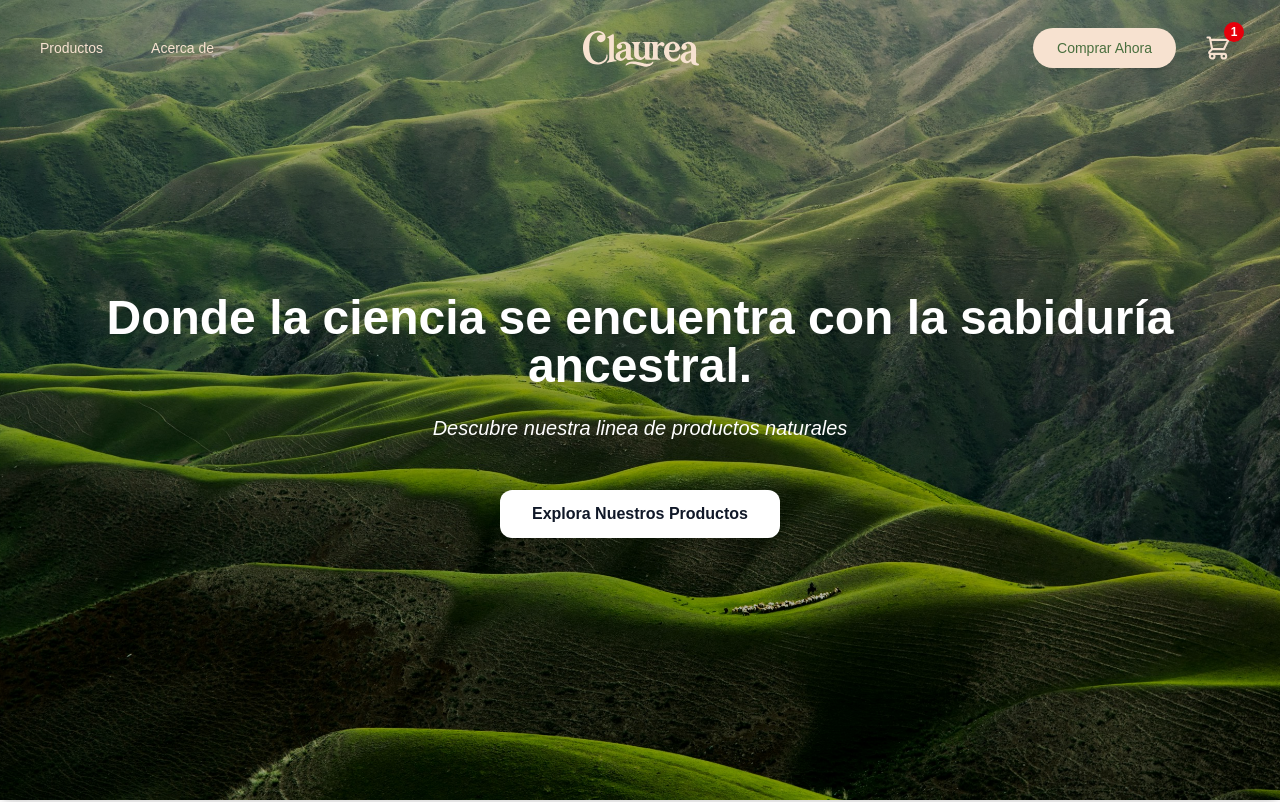
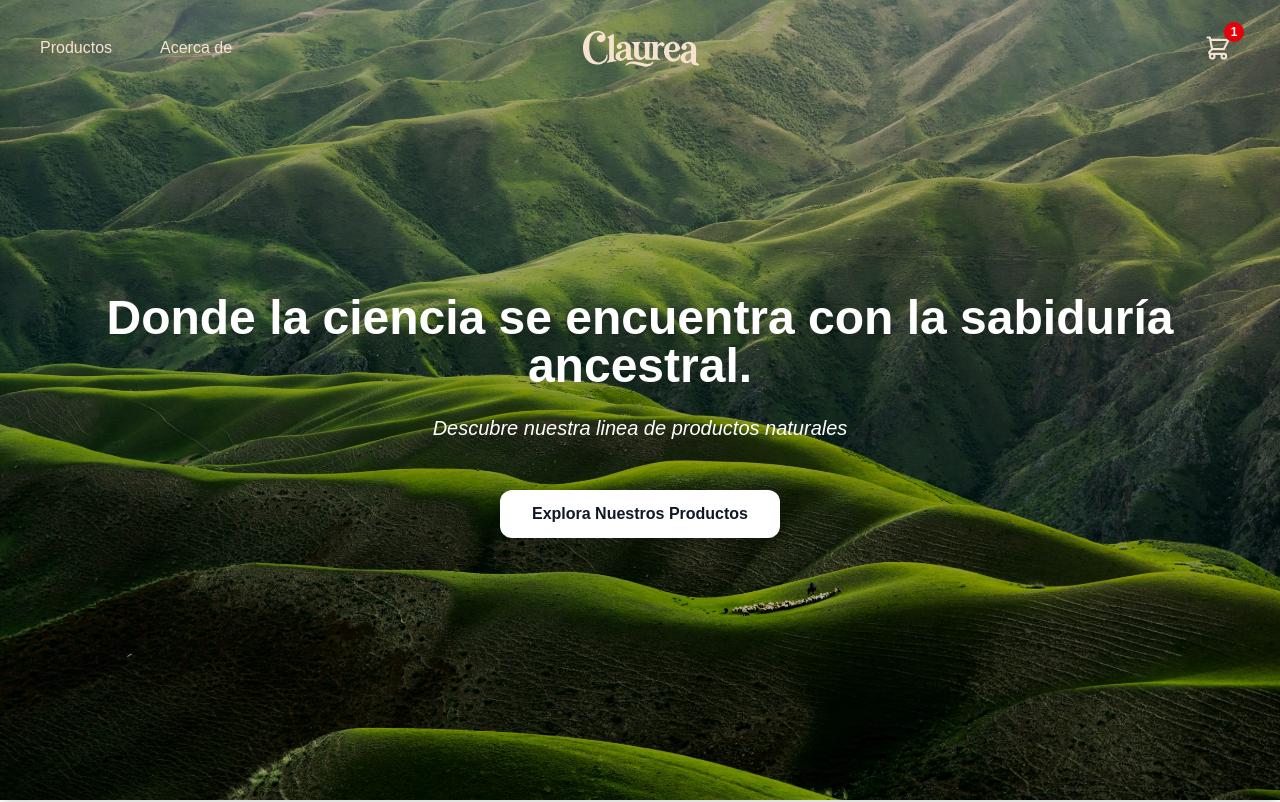
Before and after one commit to alancueva/labsClaurea, a Next.js app: page / in a window 1280 px wide. Shown: the top 802 px of the page. Built offline with nearby package versions, Linux system fonts and the light colour scheme.

Commit message:
cambio en el accedo de items con un array para mejor accion a los items

```diff
--- a/src/components/navbar2.tsx
+++ b/src/components/navbar2.tsx
@@ -18,7 +18,10 @@ export default function Navbar() {
     return () => window.removeEventListener('scroll', handleScroll);
   }, []);
 
-  const itemsIzquierdos = ['Productos', 'Acerca de'];
+  const itemsIzquierdos = [
+    {href:"/page/productos", nombre:"Productos"},
+    {href:"/page/acerca-de", nombre:"Acerca de"}
+  ];
 
 
   return (
@@ -40,18 +43,18 @@ export default function Navbar() {
             {/* Izquierda: Links de navegación para desktop */}
             <div className="flex-1 flex justify-start items-center">
             {/* Links izquierda – solo desktop */}
-            <div className="hidden lg:flex items-center space-x-12 text-sm font-medium">
-              {itemsIzquierdos.map((item) => (
+            <div className="hidden lg:flex items-center space-x-12 text-md font-medium">
+              {itemsIzquierdos.map((item, index) => (
                 <a
-                  key={item}
-                  href={`#${item.toLowerCase()}`}
+                  key={index}
+                  href={item.href}
                   className={`transition-all duration-300 hover:font-semibold ${
                     isScrolled
                       ? 'text-gray-800 hover:text-[#496F3E]'
                       : 'text-[#F7E2D0] hover:text-white drop-shadow-lg'
                   }`}
                 >
-                  {item}
+                  {item.nombre}
                 </a>
               ))}
             </div>
@@ -100,7 +103,7 @@ export default function Navbar() {
             {/* Derecha: Botones y menú */}
             <div className="flex-1 flex justify-end items-center space-x-2 md:space-x-5">
 
-              <Link href="/page/productos" className="hidden lg:block">
+              {/* <Link href="/page/productos" className="hidden lg:block">
                 <motion.button
                   whileHover={{ scale: 1.05 }}
                   whileTap={{ scale: 0.95 }}
@@ -112,7 +115,7 @@ export default function Navbar() {
                 >
                   Comprar Ahora
                 </motion.button>
-              </Link>
+              </Link> */}
               {/* Carrito */}
               <button className="relative p-2">
                 <svg
@@ -151,24 +154,24 @@ export default function Navbar() {
               className="lg:hidden fixed inset-x-0 top-20 bg-white/98 backdrop-blur-xl shadow-2xl border-t border-gray-100"
             >
               <div className="px-8 py-14 space-y-10 text-center">
-                {itemsIzquierdos.map((item) => (
+                {itemsIzquierdos.map((item, index) => (
                   <a
-                    key={item}
-                    href={`#${item.toLowerCase()}`}
+                    key={index}
+                    href={item.href}
                     onClick={() => setIsMobileMenuOpen(false)}
                     className="block text-2xl font-light tracking-wider text-gray-800 hover:text-[#496F3E] transition"
                   >
-                    {item}
+                    {item.nombre}
                   </a>
                 ))}
-                <Link href="/page/productos" className="block mt-12">
+                {/* <Link href="/page/productos" className="block mt-12">
                   <button
                     onClick={() => setIsMobileMenuOpen(false)}
                     className="w-full py-5 bg-[#496F3E] text-white text-lg font-medium rounded-full hover:bg-[#3a5530] transition shadow-lg"
                   >
                     Comprar Ahora
                   </button>
-                </Link>
+                </Link> */}
               </div>
             </motion.div>
           )}
```
